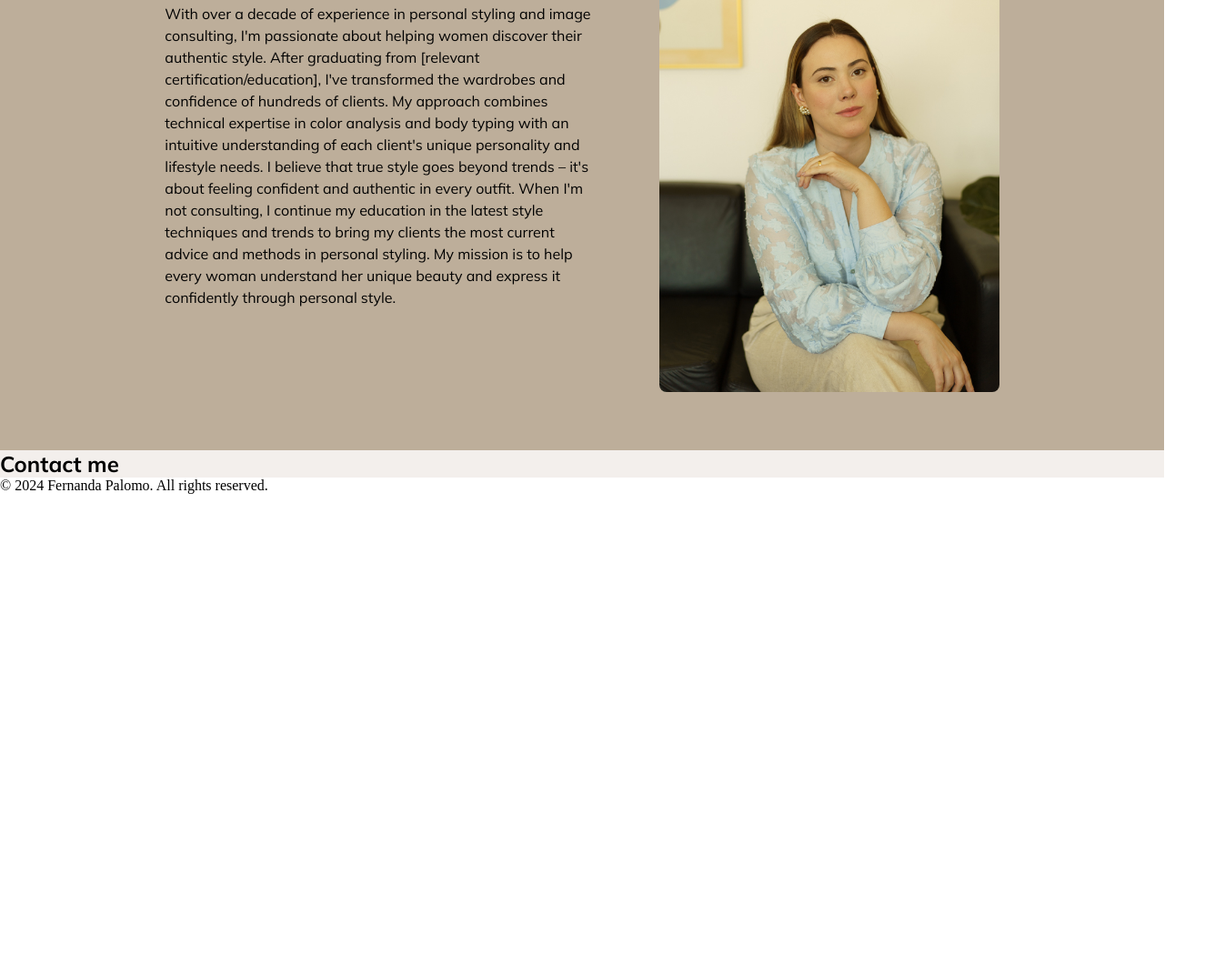
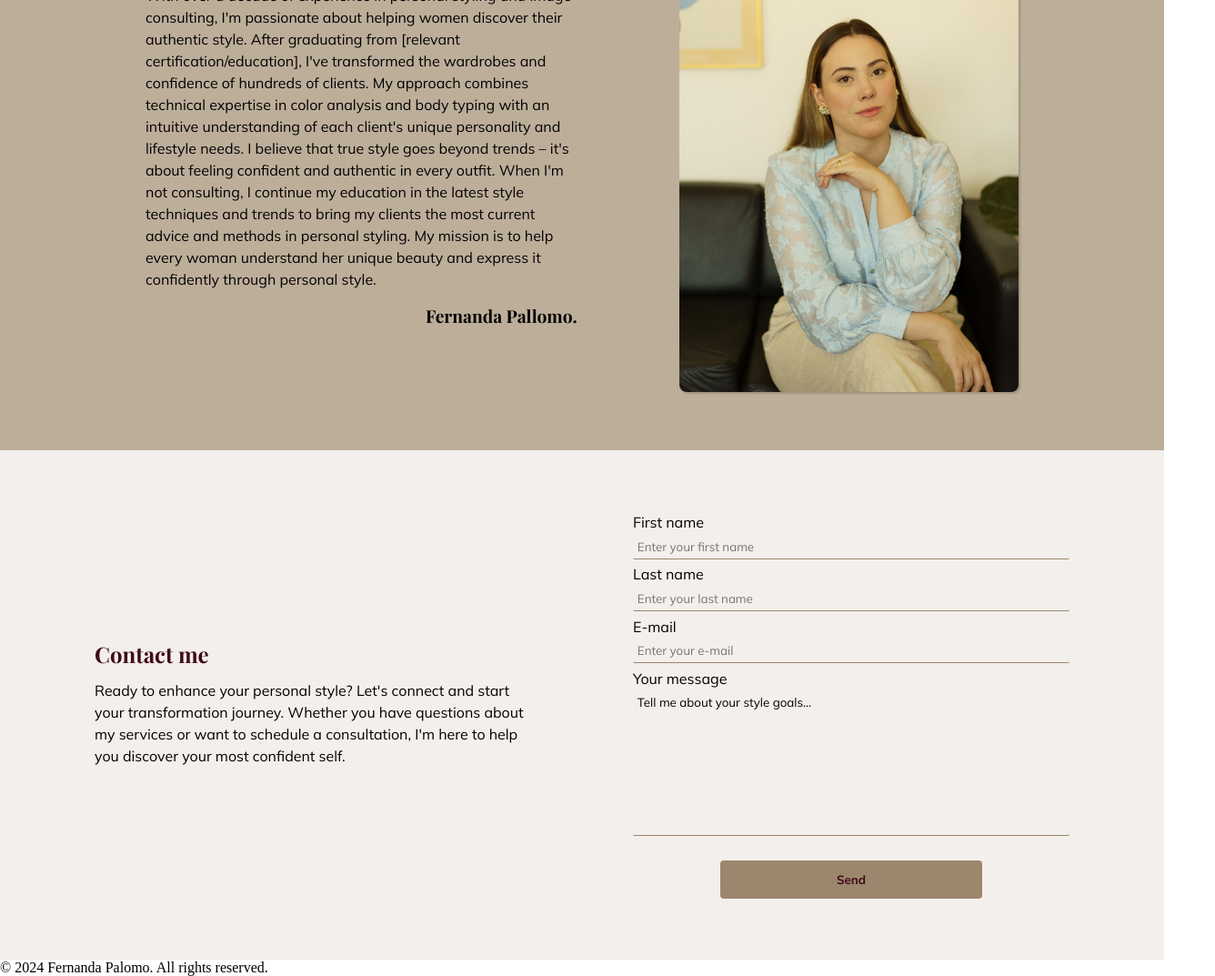
Before and after one commit to lpcsouza/fp-imgconsultant, a plain HTML site: page index.html in a window 1280 px wide. Shown: the part 1147-2220 px from the top of the page at 91% size, 1336 px wide, since content can reach past the window. Before the commit the page ends 1690 px from the top, so only its background shows below. Drawn offline with nearby package versions, Linux system fonts and the light colour scheme; a web font is replaced by a local one.

Commit message:
added contact form

```diff
--- a/assets/css/style.css
+++ b/assets/css/style.css
@@ -27,6 +27,7 @@ main {
 a {
   color: var(--secondaryColor);
   text-decoration: none;
+  outline: none;
 }
 
 .logo {
@@ -164,13 +165,20 @@ i {
 .about-wrapper {
   padding: 4rem 10rem;
   display: flex;
-  gap: 4rem;
+  gap: 7rem;
   justify-content: center;
 }
 
 .about-wrapper img {
   max-height: 35rem;
   border-radius: 0.5rem;
+  box-shadow: 2px 2px 2px rgba(0, 0, 0, 0.16);
+  transition: ease-in-out 0.25s;
+}
+
+.about-wrapper img:hover {
+  transform: scale(1.01);
+  box-shadow: 2px 2px 15px rgba(0, 0, 0, 0.192);
 }
 
 .text-content {
@@ -185,6 +193,92 @@ i {
   color: var(--secondaryColor);
   font-family: var(--fontSecondary);
   margin-bottom: 1rem;
+}
+
+.signature {
+  font-family: var(--fontSecondary);
+  font-weight: 700;
+  margin-top: 1rem;
+  font-size: 1.2rem;
+  text-align: right;
+}
+
+#contact {
+  background-color: var(--backgroundColor);
+  height: 35rem;
+  display: flex;
+  align-items: center;
+  justify-content: center;
+}
+
+.contact-wrapper {
+  padding: 4rem 10rem;
+  display: flex;
+  justify-content: center;
+  align-items: center;
+  gap: 7rem;
+}
+
+.contact-card {
+  width: 30rem;
+  display: flex;
+  flex-direction: column;
+  justify-content: center;
+  line-height: 1.5rem;
+  font-family: var(--fontPrincipal);
+}
+
+.contact-card h2 {
+  color: var(--secondaryColor);
+  font-family: var(--fontSecondary);
+  margin-bottom: 1rem;
+}
+
+label {
+  font-size: 1rem;
+  display: block;
+  margin-bottom: 0.1rem;
+}
+
+input,
+textarea {
+  width: 100%;
+  padding: 0.3rem;
+  margin-bottom: 0.3rem;
+  background-color: transparent;
+  border: 0.4px var(--buttonColor);
+  border-style: none none solid none;
+  border-radius: 2px;
+  font-family: var(--fontPrincipal);
+}
+
+textarea {
+  height: 10rem;
+  resize: none;
+}
+
+.form-group,
+textarea {
+  width: 100%;
+}
+
+textarea:focus,
+input:focus {
+  outline: none;
+}
+
+button {
+  margin-top: 1rem;
+  padding: 0.8rem 1rem;
+  width: 60%;
+  align-self: center;
+  background-color: var(--buttonColor);
+  color: var(--secondaryColor);
+  font-family: var(--primaryColor);
+  font-weight: bold;
+  border: none;
+  border-radius: 4px;
+  cursor: pointer;
 }
 
 @media (max-width: 700px) {
--- a/index.html
+++ b/index.html
@@ -83,11 +83,41 @@
         <p>With over a decade of experience in personal styling and image consulting, I'm passionate about helping women discover their authentic style. After graduating from [relevant certification/education], I've transformed the wardrobes and confidence of hundreds of clients.
         My approach combines technical expertise in color analysis and body typing with an intuitive understanding of each client's unique personality and lifestyle needs. I believe that true style goes beyond trends – it's about feeling confident and authentic in every outfit.
          When I'm not consulting, I continue my education in the latest style techniques and trends to bring my clients the most current advice and methods in personal styling.
-         My mission is to help every woman understand her unique beauty and express it confidently through personal style.</p>
+         My mission is to help every woman understand her unique beauty and express it confidently through personal style.
+        </p>
+
+        <p class="signature">Fernanda Pallomo.</p>
         </div>
          <img src="./assets/img/aboutme.jpg" alt="Photo of Fernanda Pallomo"/>
       </div></section>
-    <section id="contact"><h2>Contact me</h2></section>
+    <section id="contact">
+      <div class="contact-wrapper">
+        <div class="contact-card">
+          <h2>Contact me</h2>
+          <p>Ready to enhance your personal style? Let's connect and start your transformation journey. Whether you have questions about my services or want to schedule a consultation, I'm here to help you discover your most confident self.</p>
+        </div>
+        <div class="contact-card">
+          <div class="form-group">
+            <label for="first-name">First name</label>
+            <input type="text" id="first-name" name="first-name" placeholder="Enter your first name" />
+          </div>
+          <div class="form-group">
+            <label for="last-name">Last name</label>
+            <input type="text" id="last-name" name="last-name" placeholder="Enter your last name" />
+          </div>
+          <div class="form-group">
+            <label for="email">E-mail</label>
+            <input type="email" id="email" name="email" placeholder="Enter your e-mail" />
+          </div>
+          <div class="form-group">
+            <label for="textarea">Your message</label>
+            <textarea>Tell me about your style goals...</textarea>
+          </div>
+          <button type="submit">Send</button>
+        </div>
+      </div>
+
+    </section>
   </main>
     <footer<div class="footer-content">
       <p>&copy; 2024 Fernanda Palomo. All rights reserved.</p>
```
